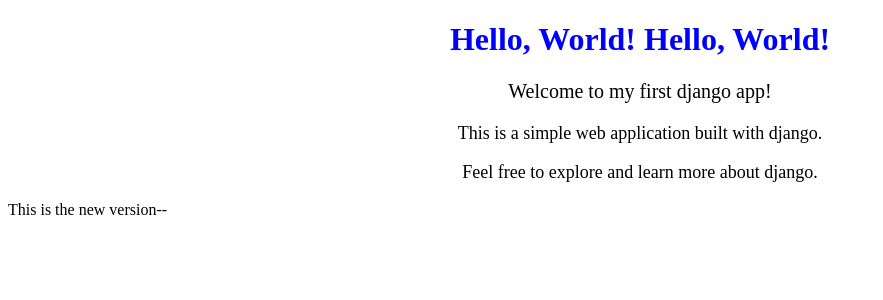
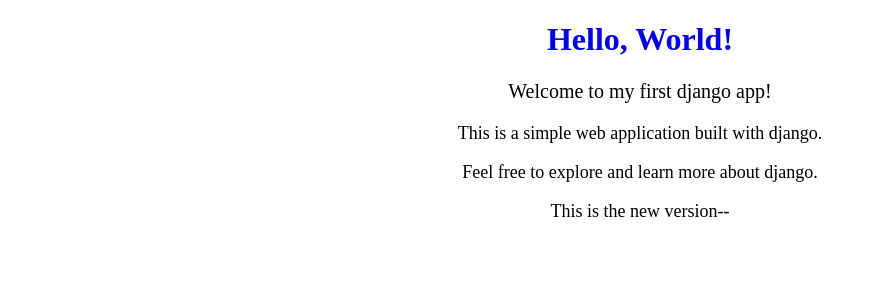
Before and after one commit to ibugithub/tryKube, a Django app: page / in a window 1280 px wide. Shown: the top 300 px of the page, without its empty margins (0-883 px from the left). Run offline with Django 5.2, Linux system fonts and the light colour scheme.

Commit message:
remvoed a line

```diff
--- a/helloApp/templates/hello.html
+++ b/helloApp/templates/hello.html
@@ -7,10 +7,10 @@
 </head>
 <body>
   <!-- create a beautiful hello world template -->
-  <h1 style="text-align: center; color: blue;">Hello, World! {{message}}</h1>
+  <h1 style="text-align: center; color: blue;">{{message}}</h1>
   <p style="text-align: center; font-size: 20px;">Welcome to my first django app!</p>
   <p style="text-align: center; font-size: 18px;">This is a simple web application built with django.</p>
   <p style="text-align: center; font-size: 18px;">Feel free to explore and learn more about django.</p>
-  <p>This is the new version--</p>
+  <p style="text-align: center; font-size: 18px;">This is the new version--</p>
 </body>
 </html>
```
